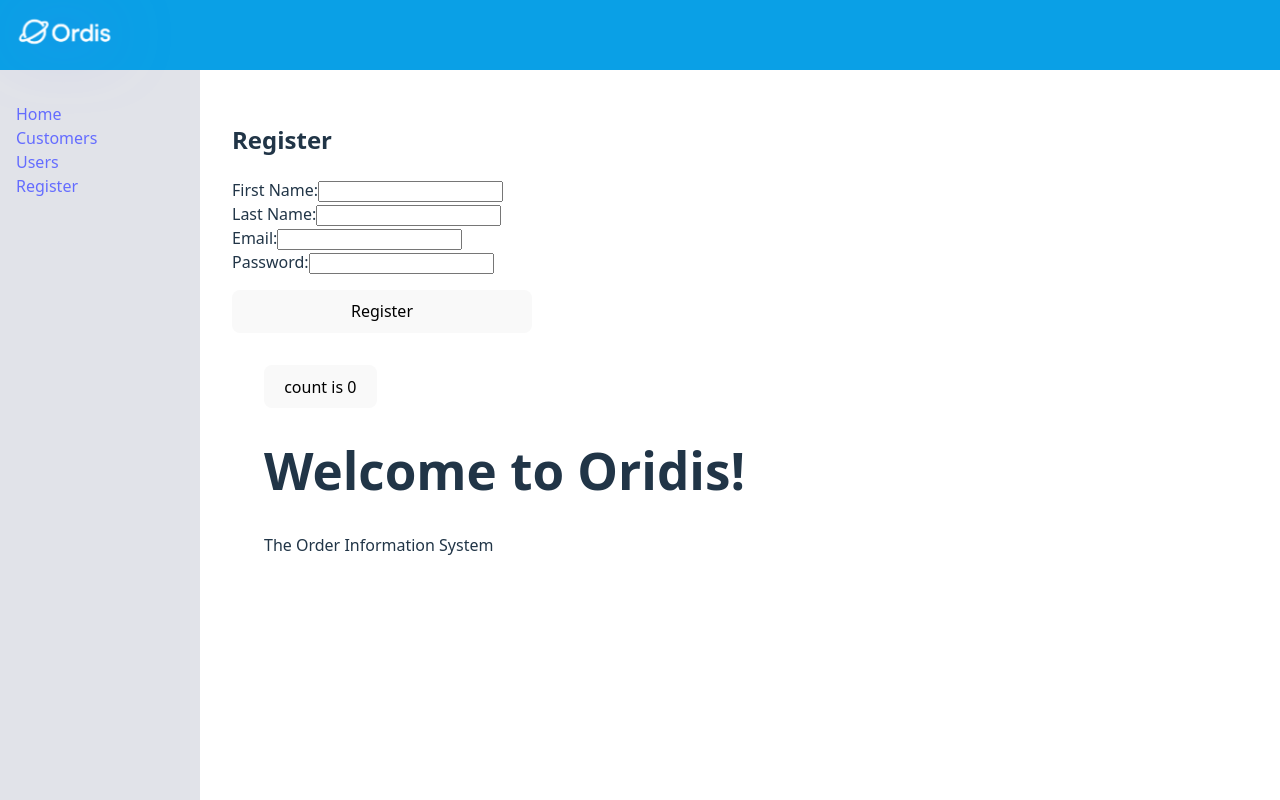
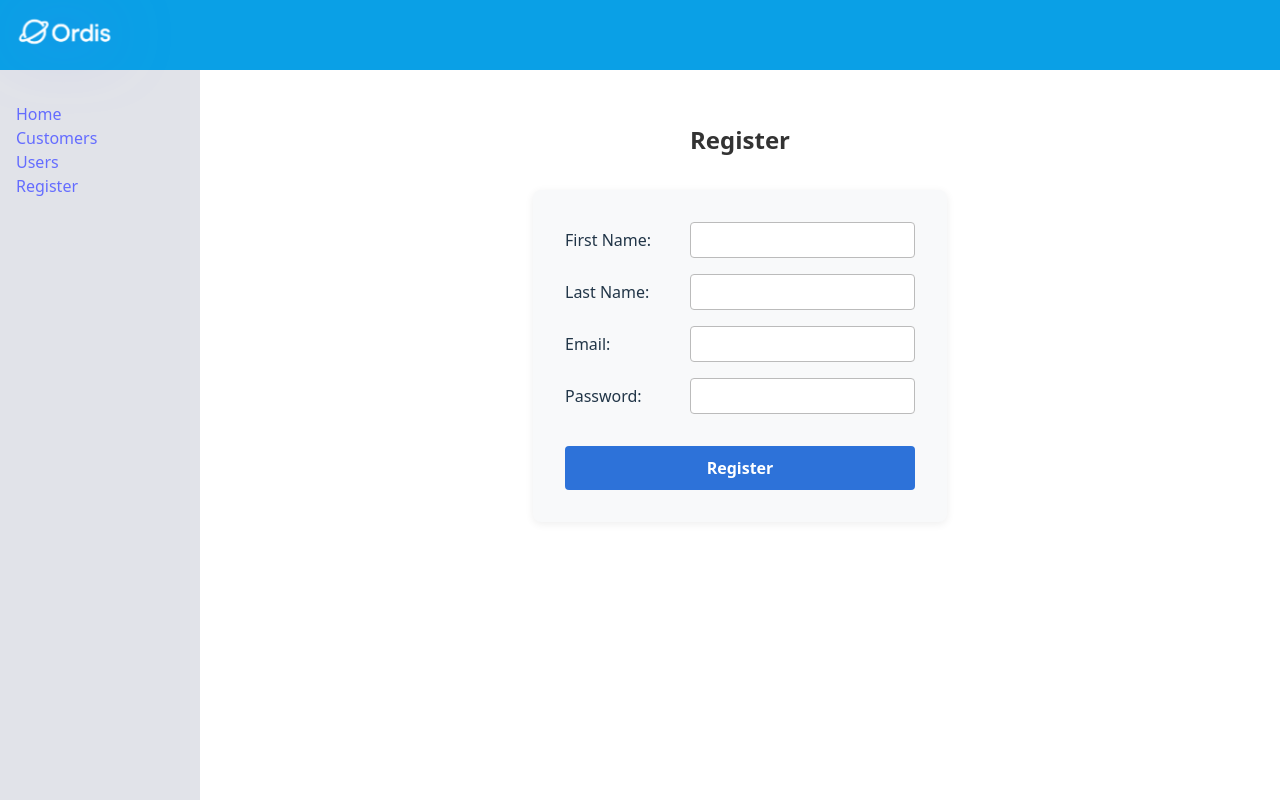
Before and after one commit to MatthewJCrosby/Ordis, a React (Vite) app in the folder frontend/: page /register in a window 1280 px wide. Built offline with nearby package versions, Linux system fonts and the light colour scheme.

Commit message:
style-registration-form

```diff
--- a/frontend/src/App.css
+++ b/frontend/src/App.css
@@ -57,6 +57,62 @@ header {
   filter: drop-shadow(0 0 2em #61dafbaa);
 }
 
+.register-form {
+  display: flex;
+  flex-direction: column;
+  gap: 1rem;
+  max-width: 350px;
+  margin: 2rem auto;
+  padding: 2rem;
+  background: #f8f9fa;
+  border-radius: 8px;
+  box-shadow: 0 2px 8px rgba(0,0,0,0.07);
+}
+
+.register-form-row {
+  display: flex;
+  justify-content: space-between;
+  align-items: center;
+}
+
+.register-form label {
+  flex: 1;
+  text-align: left;
+  font-weight: 500;
+}
+
+.register-form input {
+  flex: 1;
+  text-align: right;
+  padding: 0.5rem;
+  border: 1px solid #bbb;
+  border-radius: 4px;
+  font-size: 1rem;
+  margin-left: 1rem;
+}
+
+.register-form button {
+  margin-top: 1rem;
+  background: #2d72d9;
+  color: #fff;
+  border: none;
+  padding: 0.7rem;
+  border-radius: 4px;
+  font-size: 1rem;
+  cursor: pointer;
+  font-weight: 600;
+  transition: background 0.2s;
+}
+
+.h2-register {
+  text-align: center;
+  color: #333;
+}
+
+.register-form button:hover {
+  background: #1a4e8a;
+}
+
 @keyframes logo-spin {
   from {
     transform: rotate(0deg);
--- a/frontend/src/App.jsx
+++ b/frontend/src/App.jsx
@@ -26,13 +26,6 @@ function App() {
             <Route path="/users" element={<Users />} />
             <Route path="/register" element={<Register />} />
           </Routes>
-          <div className="card">
-            <button onClick={() => setCount((count) => count + 1)}>
-              count is {count}
-            </button>
-            <h1>Welcome to Oridis!</h1>
-            <p>The Order Information System</p>
-          </div>
         </main>
       </div>
     </div>
--- a/frontend/src/Register.tsx
+++ b/frontend/src/Register.tsx
@@ -30,27 +30,27 @@ export default function Register() {
 
   return (
     <div>
-      <h2>Register</h2>
-      <form onSubmit={handleSubmit} style={{ display: 'flex', flexDirection: 'column', maxWidth: 300 }}>
-        <label>
-          First Name:
-          <input name="first_name" value={form.first_name} onChange={handleChange} required />
-        </label>
-        <label>
-          Last Name:
-          <input name="last_name" value={form.last_name} onChange={handleChange} required />
-        </label>
-        <label>
-          Email:
-          <input name="email" value={form.email} onChange={handleChange} required />
-        </label>
-        <label>
-          Password:
-          <input name="password" type="password" value={form.password} onChange={handleChange} required />
-        </label>
-        <button type="submit" style={{ marginTop: 16 }}>Register</button>
-      </form>
-        {message && <p>{message}</p>}
+      <h2 className='h2-register'>Register</h2>
+      <form className="register-form" onSubmit={handleSubmit}>
+    <div className="register-form-row">
+        <label htmlFor="first_name">First Name:</label>
+        <input id="first_name" name="first_name" value={form.first_name} onChange={handleChange} required />
+    </div>
+    <div className="register-form-row">
+        <label htmlFor="last_name">Last Name:</label>
+        <input id="last_name" name="last_name" value={form.last_name} onChange={handleChange} required />
+    </div>
+    <div className="register-form-row">
+        <label htmlFor="email">Email:</label>
+        <input id="email" name="email" value={form.email} onChange={handleChange} required />
+    </div>
+    <div className="register-form-row">
+        <label htmlFor="password">Password:</label>
+        <input id="password" name="password" type="password" value={form.password} onChange={handleChange} required />
+    </div>
+    <button type="submit" style={{ marginTop: 16 }}>Register</button>
+    </form>
+        {message && <p style={{ textAlign: 'center', color: 'crimson' }}>{message}</p>}
     </div>
   );
 }
```
